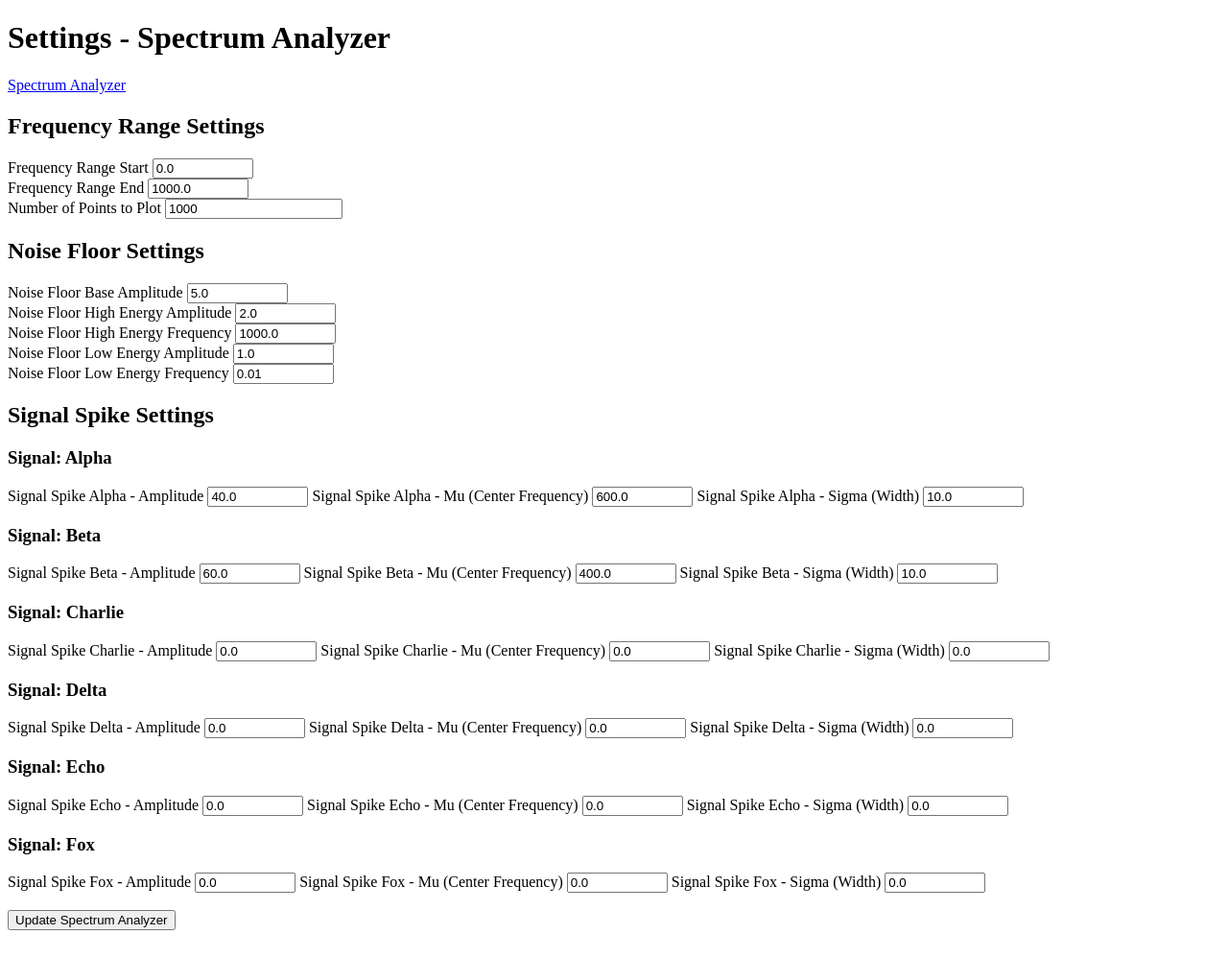
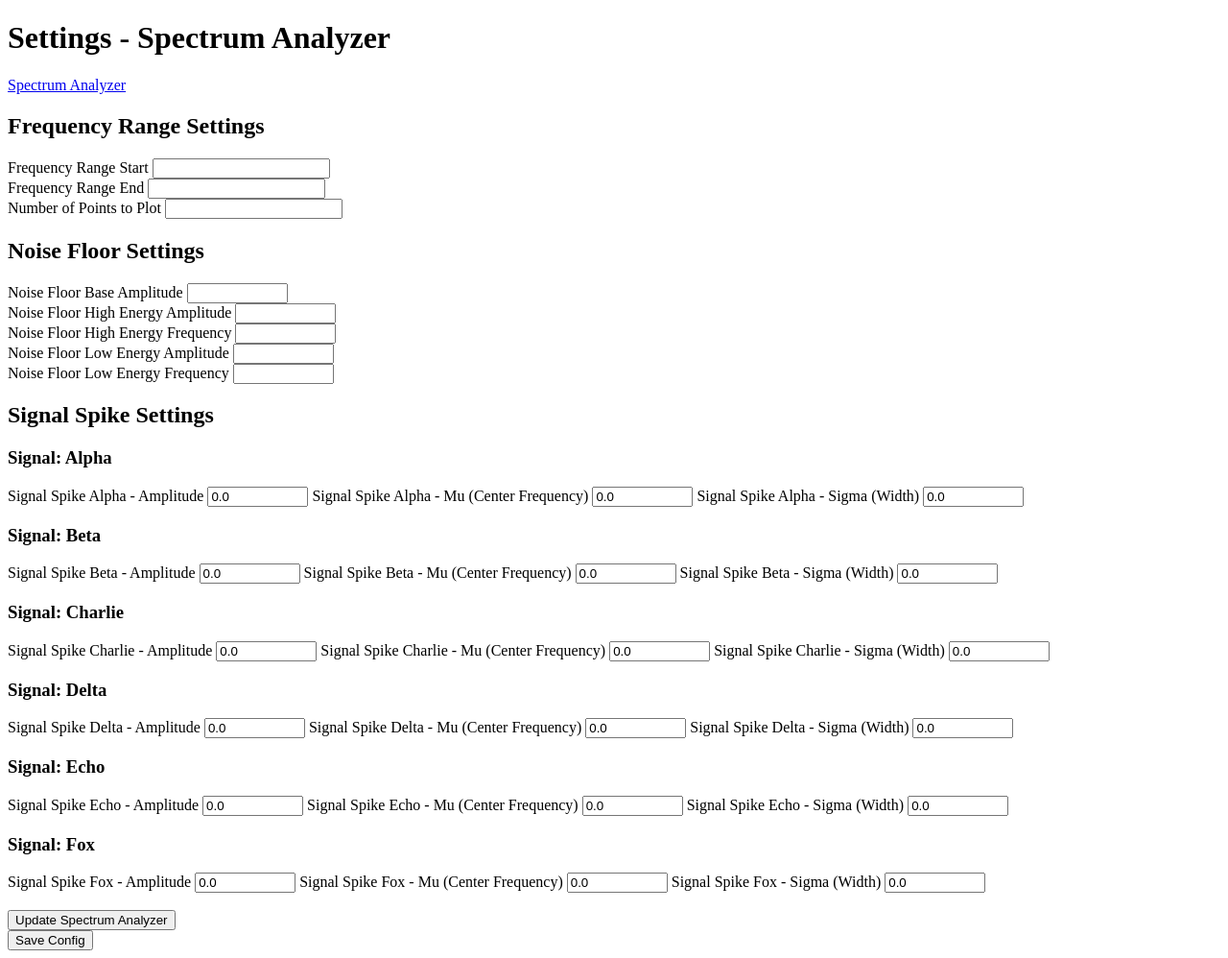
Before and after one commit to tellerj/spectrumanalyzer_2, a Flask app: page /settings in a window 1280 px wide. Shown: the whole page at 96% size. Before the commit the page ends 969 px from the top, so only its background shows below. Run offline with Flask 3, Linux system fonts and the light colour scheme.

Commit message:
Settings page kind of updates the graph independently

```diff
--- a/app.py
+++ b/app.py
@@ -1,141 +1,121 @@
-from flask import Flask, render_template, send_from_directory, request, redirect, url_for
+from flask import Flask, render_template, send_from_directory, request, redirect, url_for, flash
+from datetime import datetime
 import yaml
+import argparse
 
+
+# Custom modules/imports for this project
 from web.forms import SettingsForm  # <--'SettingsForm' is the custom form to adjust signal parameters
 from spectrum import spectrum
 
 # Initialize the Flask App
 app = Flask(__name__, template_folder='web/templates')
-app.config['WTF_CSRF_ENABLED'] = False  # Disable CSRF protection
+app.secret_key = '32wps'  # Flask requirement to enable CSRF protection as well as the 'flash' method functionality
+app.config['SECRET_KEY'] = '32wps'
 
+# Parse command-line arguments, mainly to handle a user-specified config path
+def parse_args():
+    parser = argparse.ArgumentParser(description='Spectrum Analyzer Web App')
+    parser.add_argument('--config', type=str, default='config/config.yaml',
+                        help='Path to the initial config file (default: config/config.yaml)')
+    args = parser.parse_args()
+    return args
+
+def load_config(config_file):
+    with open(config_file, 'r') as f:
+        config = yaml.load(f, Loader=yaml.FullLoader)
+    return config
+
+# Helper function to update the running config
+def update_running_config(form):
+    # Update the running config with form submission values
+    global running_config
+
+    # Frequency Range Settings
+    running_config['frequency_range_start'] = form.frequency_range_start.data
+    running_config['frequency_range_end'] = form.frequency_range_end.data
+    running_config['frequency_range_num_points'] = form.frequency_range_num_points.data
+
+    # Noise Floor Settings
+    running_config['noise_floor_params_base_amplitude'] = form.noise_floor_base_amplitude.data
+    running_config['noise_floor_params_high_energy_amplitude'] = form.noise_floor_high_energy_amplitude.data
+    running_config['noise_floor_params_high_energy_frequency'] = form.noise_floor_high_energy_frequency.data
+    running_config['noise_floor_params_low_energy_amplitude'] = form.noise_floor_low_energy_amplitude.data
+    running_config['noise_floor_params_low_energy_frequency'] = form.noise_floor_low_energy_frequency.data
+
+    # Signal Spike Settings
+    for i in range(5):
+        running_config[f'signal_spike_{i}_amplitude'] = form[f'signal_spike_{i}_amplitude'].data
+        running_config[f'signal_spike_{i}_mu'] = form[f'signal_spike_{i}_mu'].data
+        running_config[f'signal_spike_{i}_sigma'] = form[f'signal_spike_{i}_sigma'].data
+
+# Initialize a global variable to store the running config
+args = parse_args()
+running_config = load_config(args.config)
 
 # Initial root page. Renders the 'index.html' file showing an image of the Spectrum Analyzer
 @app.route('/')
 def index():
-
     # Create instance of spectrum graph and plot it
-    spectrum_analyzer = spectrum('config/config.yaml')
+    spectrum_analyzer = spectrum(running_config)
     spectrum_analyzer.plot_spectrum_graph()
-
     return render_template('index.html')
 
 # Settings modification page. Shows a form which is used to adjust the various signal parameters
 @app.route('/settings', methods=['GET','POST'])
 def settings():
 
+    global running_config
+
     # Instantiate the form from the template
     form = SettingsForm()
 
-    # Load the current configuration to populate the form
-    with open('config/config.yaml', 'r') as f:
-        current_config = yaml.load(f, Loader = yaml.FullLoader)
+    if request.method == 'POST' and form.validate_on_submit:
+        # Update the running config with form submission values
+        update_running_config(form)
+        flash('Settings updated successfully!', 'success')
+        return redirect(url_for('settings'))
 
 
-    if request.method == 'POST':
-        if 'add_signal_spike' in request.form:
-            # Handle adding a new signal spike
-            form.signal_spike_params.append_entry()
-        elif form.validate_on_submit:
-            # Handle form submission to update the configuration
-            config = {
-                'frequency_range' : {
-                    'start' : form.frequency_range_start.data,
-                    'end' : form.frequency_range_end.data,
-                    'num_points' : form.num_points.data
-                },
-                'noise_floor_params' : {
-                    'base_amplitude': form.noise_floor_base_amplitude.data,
-                    'high_energy_amplitude': form.noise_floor_high_energy_amplitude.data,
-                    'high_energy_frequency': form.noise_floor_high_energy_frequency.data,
-                    'low_energy_amplitude': form.noise_floor_low_energy_amplitude.data,
-                    'low_energy_frequency': form.noise_floor_low_energy_frequency.data
-                },
-                'signal_spike_params' : [
-                    {
-                        'amplitude' : form.signal_spike_alpha_amplitude.data,
-                        'mu' : form.signal_spike_alpha_mu.data,
-                        'sigma': form.signal_spike_alpha_sigma.data,
-                        'label' : "Signal Alpha"
-                    },
-                    {
-                        'amplitude' : form.signal_spike_beta_amplitude.data,
-                        'mu' : form.signal_spike_beta_mu.data,
-                        'sigma': form.signal_spike_beta_sigma.data,
-                        'label' : "Signal Beta"
-                    },
-                    {
-                        'amplitude' : form.signal_spike_charlie_amplitude.data,
-                        'mu' : form.signal_spike_charlie_mu.data,
-                        'sigma': form.signal_spike_charlie_sigma.data,
-                        'label' : "Signal Charlie"
-                    },
-                    {
-                        'amplitude' : form.signal_spike_delta_amplitude.data,
-                        'mu' : form.signal_spike_delta_mu.data,
-                        'sigma': form.signal_spike_delta_sigma.data,
-                        'label' : "Signal Delta"
-                    },
-                    {
-                        'amplitude' : form.signal_spike_echo_amplitude.data,
-                        'mu' : form.signal_spike_echo_mu.data,
-                        'sigma': form.signal_spike_echo_sigma.data,
-                        'label' : "Signal Echo"
-                    },
-                    {
-                        'amplitude' : form.signal_spike_fox_amplitude.data,
-                        'mu' : form.signal_spike_fox_mu.data,
-                        'sigma': form.signal_spike_fox_sigma.data,
-                        'label' : "Signal Fox"
-                    }
-                ]
-            }
+    # # Populate the Frequency Range fields with current config data
+    # form.frequency_range_start.default = running_config['frequency_range']['start']
+    # form.frequency_range_end.default = running_config['frequency_range']['end']
+    # form.num_points.default = running_config['frequency_range']['num_points']
 
-        # Save updated configuration to the config file
-        with open('config/config.yaml', 'w') as f:
-            yaml.dump(config, f)
+    # # Populate the Noise Floor fields with current config data
+    # form.noise_floor_base_amplitude.default = running_config['noise_floor_params']['base_amplitude']
+    # form.noise_floor_high_energy_amplitude.default = running_config['noise_floor_params']['high_energy_amplitude']
+    # form.noise_floor_high_energy_frequency.default = running_config['noise_floor_params']['high_energy_frequency']
+    # form.noise_floor_low_energy_amplitude.default = running_config['noise_floor_params']['low_energy_amplitude']
+    # form.noise_floor_low_energy_frequency.default = running_config['noise_floor_params']['low_energy_frequency']
 
-        return redirect(url_for('index'))
+    # # Populate the Signal Spike fields with current config data
+    # form.signal_spike_0_amplitude.default = running_config['signal_spike_params'][0]['amplitude']
+    # form.signal_spike_0_mu.default = running_config['signal_spike_params'][0]['mu']
+    # form.signal_spike_0_sigma.default = running_config['signal_spike_params'][0]['sigma']
 
-    # Populate the Frequency Range fields with current config data
-    form.frequency_range_start.default = current_config['frequency_range']['start']
-    form.frequency_range_end.default = current_config['frequency_range']['end']
-    form.num_points.default = current_config['frequency_range']['num_points']
+    # form.signal_spike_1_amplitude.default = running_config['signal_spike_params'][1]['amplitude']
+    # form.signal_spike_1_mu.default = running_config['signal_spike_params'][1]['mu']
+    # form.signal_spike_1_sigma.default = running_config['signal_spike_params'][1]['sigma']
 
-    # Populate the Noise Floor fields with current config data
-    form.noise_floor_base_amplitude.default = current_config['noise_floor_params']['base_amplitude']
-    form.noise_floor_high_energy_amplitude.default = current_config['noise_floor_params']['high_energy_amplitude']
-    form.noise_floor_high_energy_frequency.default = current_config['noise_floor_params']['high_energy_frequency']
-    form.noise_floor_low_energy_amplitude.default = current_config['noise_floor_params']['low_energy_amplitude']
-    form.noise_floor_low_energy_frequency.default = current_config['noise_floor_params']['low_energy_frequency']
+    # form.signal_spike_2_amplitude.default = running_config['signal_spike_params'][2]['amplitude']
+    # form.signal_spike_2_mu.default = running_config['signal_spike_params'][2]['mu']
+    # form.signal_spike_2_sigma.default = running_config['signal_spike_params'][2]['sigma']
 
-    # Populate the Signal Spike fields with current config data
-    form.signal_spike_alpha_amplitude.default = current_config['signal_spike_params'][0]['amplitude']
-    form.signal_spike_alpha_mu.default = current_config['signal_spike_params'][0]['mu']
-    form.signal_spike_alpha_sigma.default = current_config['signal_spike_params'][0]['sigma']
+    # form.signal_spike_3_amplitude.default = running_config['signal_spike_params'][3]['amplitude']
+    # form.signal_spike_3_mu.default = running_config['signal_spike_params'][3]['mu']
+    # form.signal_spike_3_sigma.default = running_config['signal_spike_params'][3]['sigma']
 
-    form.signal_spike_beta_amplitude.default = current_config['signal_spike_params'][1]['amplitude']
-    form.signal_spike_beta_mu.default = current_config['signal_spike_params'][1]['mu']
-    form.signal_spike_beta_sigma.default = current_config['signal_spike_params'][1]['sigma']
+    # form.signal_spike_4_amplitude.default = running_config['signal_spike_params'][4]['amplitude']
+    # form.signal_spike_4_mu.default = running_config['signal_spike_params'][4]['mu']
+    # form.signal_spike_4_sigma.default = running_config['signal_spike_params'][4]['sigma']
 
-    form.signal_spike_charlie_amplitude.default = current_config['signal_spike_params'][2]['amplitude']
-    form.signal_spike_charlie_mu.default = current_config['signal_spike_params'][2]['mu']
-    form.signal_spike_charlie_sigma.default = current_config['signal_spike_params'][2]['sigma']
-
-    form.signal_spike_delta_amplitude.default = current_config['signal_spike_params'][3]['amplitude']
-    form.signal_spike_delta_mu.default = current_config['signal_spike_params'][3]['mu']
-    form.signal_spike_delta_sigma.default = current_config['signal_spike_params'][3]['sigma']
-
-    form.signal_spike_echo_amplitude.default = current_config['signal_spike_params'][4]['amplitude']
-    form.signal_spike_echo_mu.default = current_config['signal_spike_params'][4]['mu']
-    form.signal_spike_echo_sigma.default = current_config['signal_spike_params'][4]['sigma']
-
-    form.signal_spike_fox_amplitude.default = current_config['signal_spike_params'][5]['amplitude']
-    form.signal_spike_fox_mu.default = current_config['signal_spike_params'][5]['mu']
-    form.signal_spike_fox_sigma.default = current_config['signal_spike_params'][5]['sigma']
-
+    # form.signal_spike_5_amplitude.default = running_config['signal_spike_params'][5]['amplitude']
+    # form.signal_spike_5_mu.default = running_config['signal_spike_params'][5]['mu']
+    # form.signal_spike_5_sigma.default = running_config['signal_spike_params'][5]['sigma']
 
     # Process the form with current config data
-    form.process(data=current_config)
+    form.process(obj=running_config)
     return render_template('settings.html', form=form)
 
 # Static content page. Hosts images and other static content in case they need to be accessed directly.
@@ -144,5 +124,24 @@
     # Serve static files (like the plot image) from the 'static' directory
     return send_from_directory('web/static', filename)
 
+# Page to handle saving off the current config -- triggered via POST
+@app.route('/save_config', methods=['POST'])
+def save_config():
+    # Access the global running config
+    global running_config
+
+    # Generate a date-timestamp string
+    timestamp = datetime.now().strftime("%Y-%m-%d_%H%M-%S")
+
+    # Construct a new filename with the timestamp
+    filename = f'config/config_{timestamp}.yaml'
+
+    #Save the running config to a file
+    with open (filename, 'w') as f:
+        yaml.dump(running_config, f)
+
+    flash(f'Config saved successfully as {filename}', 'success')
+    return redirect(url_for('settings'))
+
 if __name__ == "__main__":
     app.run(debug=True)
--- a/web/forms.py
+++ b/web/forms.py
@@ -2,18 +2,11 @@
 from wtforms import FloatField, IntegerField, SubmitField, FieldList, FormField
 from wtforms.validators import InputRequired
 
-# class SignalSpikeForm(FlaskForm):
-#     # Signal Spike Params
-#     signal_spike_amplitude = FloatField('Signal Spike Amplitude', validators=[InputRequired()],default=0.0)
-#     signal_spike_mu = FloatField('Signal Spike Center Frequency (mu)', validators=[InputRequired()],default=0.0)
-#     signal_spike_sigma = FloatField('Signal Spike Width (sigma)', validators=[InputRequired()],default=0.0)
-
-
 class SettingsForm(FlaskForm):
     # Frequency Range Params
-    frequency_range_start = FloatField('Frequency Range Start', validators=[InputRequired()])
-    frequency_range_end = FloatField('Frequency Range End', validators=[InputRequired()])
-    num_points = IntegerField('Number of Points to Plot', validators=[InputRequired()])
+    frequency_range_start = IntegerField('Frequency Range Start', validators=[InputRequired()])
+    frequency_range_end = IntegerField('Frequency Range End', validators=[InputRequired()])
+    frequency_range_num_points = IntegerField('Number of Points to Plot', validators=[InputRequired()])
 
     # Noise Floor Params
     noise_floor_base_amplitude = FloatField('Noise Floor Base Amplitude', validators=[InputRequired()])
@@ -23,29 +16,29 @@
     noise_floor_low_energy_frequency = FloatField('Noise Floor Low Energy Frequency', validators=[InputRequired()])
 
     # Signal Spike Params
-    signal_spike_alpha_amplitude = FloatField('Signal Spike Alpha - Amplitude',validators=[InputRequired()], default=0.0)
-    signal_spike_alpha_mu = FloatField('Signal Spike Alpha - Mu (Center Frequency)',validators=[InputRequired()], default=0.0)
-    signal_spike_alpha_sigma = FloatField('Signal Spike Alpha - Sigma (Width)',validators=[InputRequired()], default=0.0)
+    signal_spike_0_amplitude = FloatField('Signal Spike Alpha - Amplitude',validators=[InputRequired()], default=0.0)
+    signal_spike_0_mu = FloatField('Signal Spike Alpha - Mu (Center Frequency)',validators=[InputRequired()], default=0.0)
+    signal_spike_0_sigma = FloatField('Signal Spike Alpha - Sigma (Width)',validators=[InputRequired()], default=0.0)
 
-    signal_spike_beta_amplitude = FloatField('Signal Spike Beta - Amplitude',validators=[InputRequired()], default=0.0)
-    signal_spike_beta_mu = FloatField('Signal Spike Beta - Mu (Center Frequency)',validators=[InputRequired()], default=0.0)
-    signal_spike_beta_sigma = FloatField('Signal Spike Beta - Sigma (Width)',validators=[InputRequired()], default=0.0)
+    signal_spike_1_amplitude = FloatField('Signal Spike Beta - Amplitude',validators=[InputRequired()], default=0.0)
+    signal_spike_1_mu = FloatField('Signal Spike Beta - Mu (Center Frequency)',validators=[InputRequired()], default=0.0)
+    signal_spike_1_sigma = FloatField('Signal Spike Beta - Sigma (Width)',validators=[InputRequired()], default=0.0)
 
-    signal_spike_charlie_amplitude = FloatField('Signal Spike Charlie - Amplitude',validators=[InputRequired()], default=0.0)
-    signal_spike_charlie_mu = FloatField('Signal Spike Charlie - Mu (Center Frequency)',validators=[InputRequired()], default=0.0)
-    signal_spike_charlie_sigma = FloatField('Signal Spike Charlie - Sigma (Width)',validators=[InputRequired()], default=0.0)
+    signal_spike_2_amplitude = FloatField('Signal Spike Charlie - Amplitude',validators=[InputRequired()], default=0.0)
+    signal_spike_2_mu = FloatField('Signal Spike Charlie - Mu (Center Frequency)',validators=[InputRequired()], default=0.0)
+    signal_spike_2_sigma = FloatField('Signal Spike Charlie - Sigma (Width)',validators=[InputRequired()], default=0.0)
 
-    signal_spike_delta_amplitude = FloatField('Signal Spike Delta - Amplitude',validators=[InputRequired()], default=0.0)
-    signal_spike_delta_mu = FloatField('Signal Spike Delta - Mu (Center Frequency)',validators=[InputRequired()], default=0.0)
-    signal_spike_delta_sigma = FloatField('Signal Spike Delta - Sigma (Width)',validators=[InputRequired()], default=0.0)
+    signal_spike_3_amplitude = FloatField('Signal Spike Delta - Amplitude',validators=[InputRequired()], default=0.0)
+    signal_spike_3_mu = FloatField('Signal Spike Delta - Mu (Center Frequency)',validators=[InputRequired()], default=0.0)
+    signal_spike_3_sigma = FloatField('Signal Spike Delta - Sigma (Width)',validators=[InputRequired()], default=0.0)
 
-    signal_spike_echo_amplitude = FloatField('Signal Spike Echo - Amplitude',validators=[InputRequired()], default=0.0)
-    signal_spike_echo_mu = FloatField('Signal Spike Echo - Mu (Center Frequency)',validators=[InputRequired()], default=0.0)
-    signal_spike_echo_sigma = FloatField('Signal Spike Echo - Sigma (Width)',validators=[InputRequired()], default=0.0)
+    signal_spike_4_amplitude = FloatField('Signal Spike Echo - Amplitude',validators=[InputRequired()], default=0.0)
+    signal_spike_4_mu = FloatField('Signal Spike Echo - Mu (Center Frequency)',validators=[InputRequired()], default=0.0)
+    signal_spike_4_sigma = FloatField('Signal Spike Echo - Sigma (Width)',validators=[InputRequired()], default=0.0)
 
-    signal_spike_fox_amplitude = FloatField('Signal Spike Fox - Amplitude',validators=[InputRequired()], default=0.0)
-    signal_spike_fox_mu = FloatField('Signal Spike Fox - Mu (Center Frequency)',validators=[InputRequired()], default=0.0)
-    signal_spike_fox_sigma = FloatField('Signal Spike Fox - Sigma (Width)',validators=[InputRequired()], default=0.0)
+    signal_spike_5_amplitude = FloatField('Signal Spike Fox - Amplitude',validators=[InputRequired()], default=0.0)
+    signal_spike_5_mu = FloatField('Signal Spike Fox - Mu (Center Frequency)',validators=[InputRequired()], default=0.0)
+    signal_spike_5_sigma = FloatField('Signal Spike Fox - Sigma (Width)',validators=[InputRequired()], default=0.0)
 
     # Submit Form
     submit = SubmitField('Update Settings')
--- a/web/templates/settings.html
+++ b/web/templates/settings.html
@@ -4,10 +4,11 @@
     <title>Settings - Spectrum Analyzer</title>
 </head>
 <body>
+
     <h1>Settings - Spectrum Analyzer</h1>
     <a href="{{ url_for('index') }}">Spectrum Analyzer</a>
 
-    <form method="POST">
+    <form method="POST" action="{{ url_for('settings') }}">
 
         <div>
             <!-- Frequency Range Settings -->
@@ -18,8 +19,8 @@
             {{ form.frequency_range_end.label }}
             {{ form.frequency_range_end(size=10) }}
             <br>
-            {{ form.num_points.label }}
-            {{ form.num_points(size=10) }}
+            {{ form.frequency_range_num_points.label }}
+            {{ form.frequency_range_num_points(size=10) }}
             <br>
         </div>
 
@@ -47,52 +48,53 @@
             <!-- Signal Spike Settings -->
             <h2>Signal Spike Settings</h2>
             <h3>Signal: Alpha</h3>
-            {{ form.signal_spike_alpha_amplitude.label }}
-            {{ form.signal_spike_alpha_amplitude(size=10) }}
-            {{ form.signal_spike_alpha_mu.label }}
-            {{ form.signal_spike_alpha_mu(size=10) }}
-            {{ form.signal_spike_alpha_sigma.label }}
-            {{ form.signal_spike_alpha_sigma(size=10) }}
+            {{ form.signal_spike_0_amplitude.label }}
+            {{ form.signal_spike_0_amplitude(size=10) }}
+            {{ form.signal_spike_0_mu.label }}
+            {{ form.signal_spike_0_mu(size=10) }}
+            {{ form.signal_spike_0_sigma.label }}
+            {{ form.signal_spike_0_sigma(size=10) }}
             <br>
             <h3>Signal: Beta</h3>
-            {{ form.signal_spike_beta_amplitude.label }}
-            {{ form.signal_spike_beta_amplitude(size=10) }}
-            {{ form.signal_spike_beta_mu.label }}
-            {{ form.signal_spike_beta_mu(size=10) }}
-            {{ form.signal_spike_beta_sigma.label }}
-            {{ form.signal_spike_beta_sigma(size=10) }}
+            {{ form.signal_spike_1_amplitude.label }}
+            {{ form.signal_spike_1_amplitude(size=10) }}
+            {{ form.signal_spike_1_mu.label }}
+            {{ form.signal_spike_1_mu(size=10) }}
+            {{ form.signal_spike_1_sigma.label }}
+            {{ form.signal_spike_1_sigma(size=10) }}
             <br>
             <h3>Signal: Charlie</h3>
-            {{ form.signal_spike_charlie_amplitude.label }}
-            {{ form.signal_spike_charlie_amplitude(size=10) }}
-            {{ form.signal_spike_charlie_mu.label }}
-            {{ form.signal_spike_charlie_mu(size=10) }}
-            {{ form.signal_spike_charlie_sigma.label }}
-            {{ form.signal_spike_charlie_sigma(size=10) }}
+            {{ form.signal_spike_2_amplitude.label }}
+            {{ form.signal_spike_2_amplitude(size=10) }}
+            {{ form.signal_spike_2_mu.label }}
+            {{ form.signal_spike_2_mu(size=10) }}
+            {{ form.signal_spike_2_sigma.label }}
+            {{ form.signal_spike_2_sigma(size=10) }}
             <br>
             <h3>Signal: Delta</h3>
-            {{ form.signal_spike_delta_amplitude.label }}
-            {{ form.signal_spike_delta_amplitude(size=10) }}
-            {{ form.signal_spike_delta_mu.label }}
-            {{ form.signal_spike_delta_mu(size=10) }}
-            {{ form.signal_spike_delta_sigma.label }}
-            {{ form.signal_spike_delta_sigma(size=10) }}
+            {{ form.signal_spike_3_amplitude.label }}
+            {{ form.signal_spike_3_amplitude(size=10) }}
+            {{ form.signal_spike_3_mu.label }}
+            {{ form.signal_spike_3_mu(size=10) }}
+            {{ form.signal_spike_3_sigma.label }}
+            {{ form.signal_spike_3_sigma(size=10) }}
             <br>
             <h3>Signal: Echo</h3>
-            {{ form.signal_spike_echo_amplitude.label }}
-            {{ form.signal_spike_echo_amplitude(size=10) }}
-            {{ form.signal_spike_echo_mu.label }}
-            {{ form.signal_spike_echo_mu(size=10) }}
-            {{ form.signal_spike_echo_sigma.label }}
-            {{ form.signal_spike_echo_sigma(size=10) }}
+            {{ form.signal_spike_4_amplitude.label }}
+            {{ form.signal_spike_4_amplitude(size=10) }}
+            {{ form.signal_spike_4_mu.label }}
+            {{ form.signal_spike_4_mu(size=10) }}
+            {{ form.signal_spike_4_sigma.label }}
+            {{ form.signal_spike_4_sigma(size=10) }}
             <br>
             <h3>Signal: Fox</h3>
-            {{ form.signal_spike_fox_amplitude.label }}
-            {{ form.signal_spike_fox_amplitude(size=10) }}
-            {{ form.signal_spike_fox_mu.label }}
-            {{ form.signal_spike_fox_mu(size=10) }}
-            {{ form.signal_spike_fox_sigma.label }}
-            {{ form.signal_spike_fox_sigma(size=10) }}
+            {{ form.signal_spike_5_amplitude.label }}
+            {{ form.signal_spike_5_amplitude(size=10) }}
+            {{ form.signal_spike_5_mu.label }}
+            {{ form.signal_spike_5_mu(size=10) }}
+            {{ form.signal_spike_5_sigma.label }}
+            {{ form.signal_spike_5_sigma(size=10) }}
+            <br>
 
         </div>
 
@@ -101,5 +103,11 @@
             <input type="submit" value="Update Spectrum Analyzer">
         </div>
     </form>
+
+    <!-- Add a form to save the running config -->
+    <form method="POST" action="{{ url_for('save_config') }}">
+        <button type="submit" class="btn btn-primary">Save Config</button>
+    </form>
+
 </body>
 </html>
```
Also changed, not shown: config/config.yaml (+63 -35 lines), config_watcher.py (added, +24 -0 lines), spectrum.py (+38 -20 lines), web/static/spectrum_plot.png (added), 3 other files.
